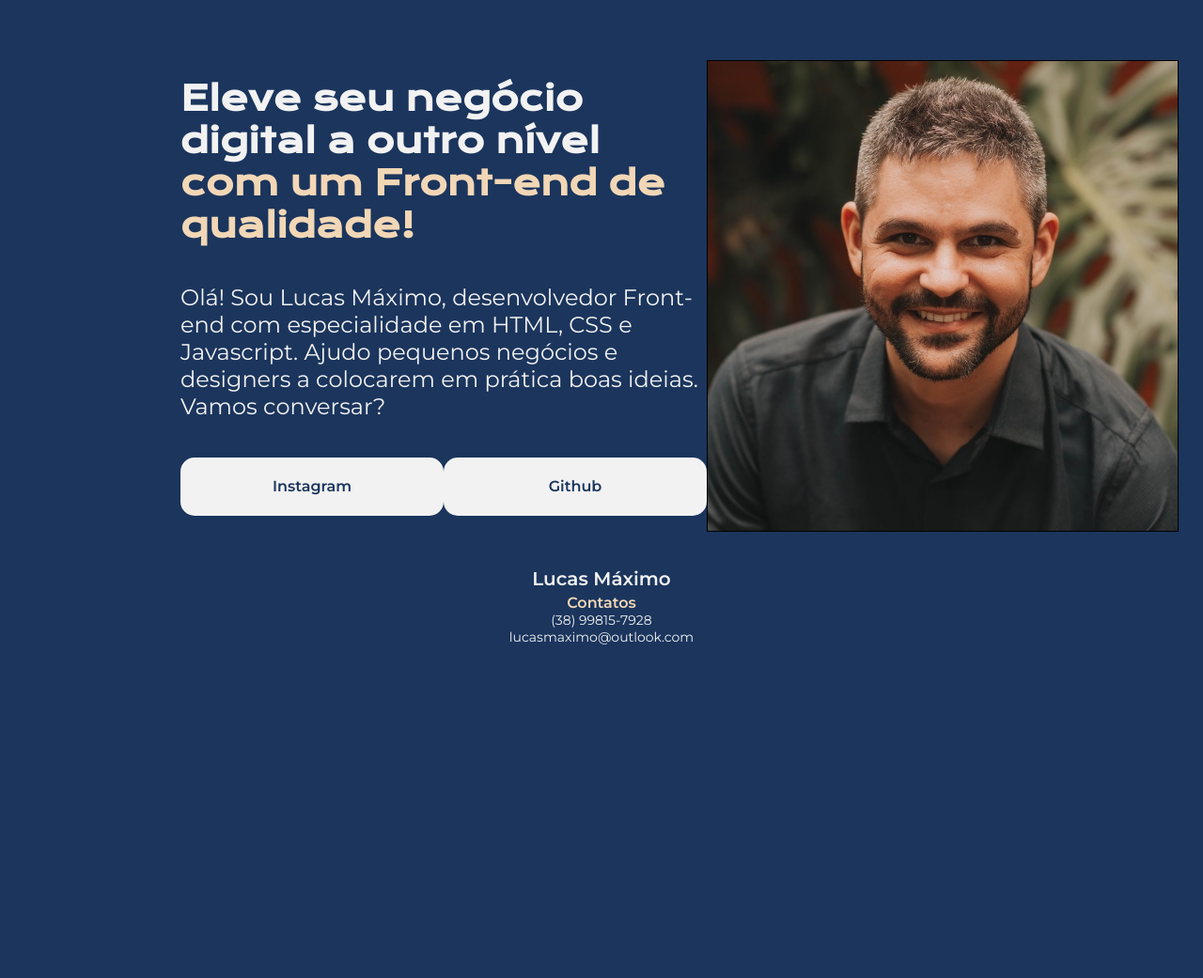
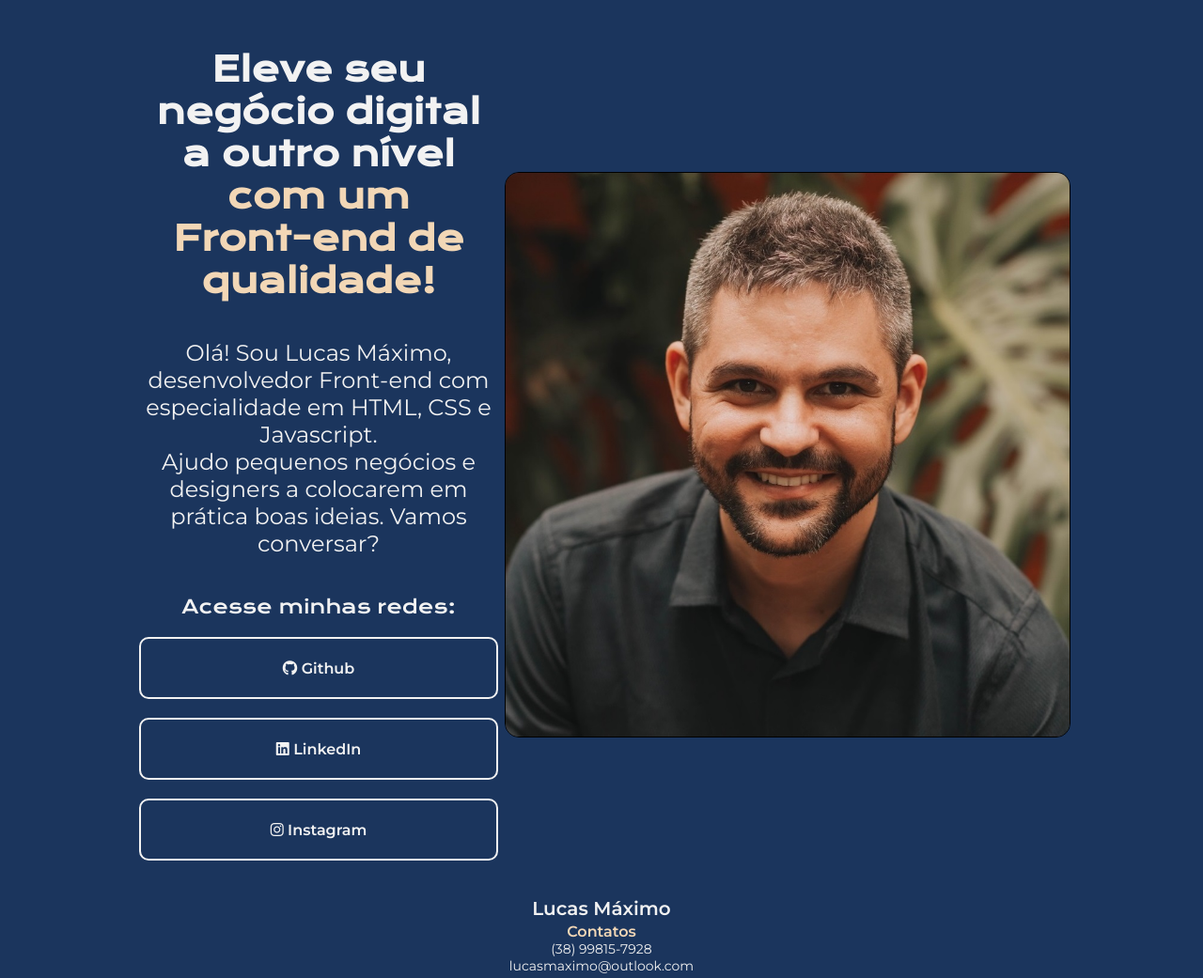
Before and after one commit to lucasmaximo/primeiro-portfolio, a plain HTML site: page index.html in a window 1280 px wide. Shown: the whole page at 94% size. Before the commit the page ends 800 px from the top, so only its background shows below. Drawn offline with nearby package versions, Linux system fonts and the light colour scheme.

Commit message:
Estilizando imagem e botões

```diff
--- a/index.html
+++ b/index.html
@@ -5,19 +5,25 @@
     <meta http-equiv="X-UA-Compatible" content="IE=edge">
     <meta name="viewport" content="width=device-width, initial-scale=1.0">
     <link rel="stylesheet" href="style.css">
+    <script src="https://kit.fontawesome.com/57fe001bae.js" crossorigin="anonymous"></script>
     <title>Portfólio | Lucas Máximo</title>
 </head>
 <body>
     <header></header>
     <main class="apresentacao">
         <section class="apresentacao__conteudo">
-            <h1 class="apresentacao__conteudo__titulo">Eleve seu negócio digital a outro nível
-                <strong class="titulo-destaque">com um Front-end de qualidade!</strong></h1>
+            <h1 class="apresentacao__conteudo__titulo">Eleve seu negócio digital <br>a outro nível
+                <strong class="titulo-destaque">com um <br>Front-end de qualidade!</strong></h1>
             <p class="apresentacao__conteudo__texto">Olá! Sou Lucas Máximo, desenvolvedor Front-end com especialidade em HTML, CSS e Javascript.
-                Ajudo pequenos negócios e designers a colocarem em prática boas ideias. Vamos conversar?</p>
-            <di class="apresentacao__links">
-                <a class="apresentacao__links_link" href="https://www.instagram.com/lm.maximo/">Instagram</a>
-                <a class="apresentacao__links_link" href="https://github.com/lucasmaximo">Github</a>
+                <br>Ajudo pequenos negócios e designers a colocarem em prática boas ideias. Vamos conversar?</p>
+            <div class="apresentacao__links">
+                <h2 class="apresentacao__links__subtitulo">Acesse minhas redes:</h2>
+                <a class="apresentacao__links__link" href="https://github.com/lucasmaximo">
+                    <i class="fa-brands fa-github"></i> Github</a>
+                <a class="apresentacao__links__link" href="https://www.linkedin.com/in/lucasems/">
+                    <i class="fa-brands fa-linkedin"></i> LinkedIn</a>
+                <a class="apresentacao__links__link" href="https://www.instagram.com/lm.maximo/">
+                    <i class="fa-brands fa-instagram"></i> Instagram</a>
             </div>
         </section>
         <img src="assets/minha-imagem.JPG" alt="Foto do Lucas Máximo">
--- a/style.css
+++ b/style.css
@@ -5,19 +5,19 @@
     padding: 0;
 }
 body {
-    /* height: 100vh; faz com que a página ocupe 100% da altura visível da tela no navegador */
+    height: 100vh; /* faz com que a página ocupe 100% da altura visível da tela no navegador */
     box-sizing: border-box; /* garante que nenhum elemento exceda o tamanho lateral da página */
     background-color: #1B355D;
     color: #F2F2F2;
 }
 .apresentacao {
-    margin: 5% 15% 3% 15% ;
+    margin: 4% 11% 3% 11% ;
     display: flex;
     align-items: center;
     justify-content: space-between;
 }
 .apresentacao__conteudo {
-    width: 615px;
+    width: 700px;
     display: flex;
     flex-direction: column;
     gap: 40px 0;
@@ -25,37 +25,54 @@ body {
 .apresentacao__conteudo__titulo {
     font-family: "Krona One", sans-serif;
     font-size: 36px;
+    text-align: center;
 }
 .apresentacao__conteudo__texto {
     font-family: "Montserrat", sans-serif;
     font-size: 24px;
+    text-align: center;
 }
 .titulo-destaque {
     color: #F2D7B6;
 }
 .apresentacao__links {
     display: flex;
+    flex-direction: column;
+    align-items: center;
+    gap: 20px;
     justify-content: space-between;
 }
-.apresentacao__links_link {
-    background-color: #F2F2F2;
-    color: #1B355D;
+.apresentacao__links__subtitulo {
+    font-family: "Krona One", sans-serif;
+    font-weight: 400;
+    font-size: 20px;
+}
+.apresentacao__links__link {
+    background-color: #1B355D;
+    color: #F2F2F2;
     text-align: center;
-    width: 280px;
+    width: 378px;
     padding: 21.5px 0;
     text-decoration: none;
-    border-radius: 15px;
+    border-radius: 10px;
+    border: 2px solid #F2F2F2;
     font-family: "Montserrat", sans-serif;
     font-weight: 600;
     transition: background-color 0.5s ease;
 }
-.apresentacao__links_link:hover{
-    background-color: #F2D7B6;
+.apresentacao__links__link:hover {
+    background-color: #F2F2F2;
+    color: #1B355D;
 }
 img {
-    height: 500px;
-    width: 500px;
+    height: 600px;
+    width: 600px;
     border: 1px solid black;
+    border-radius: 15px;
+    transition: filter 0.5s ease;
+}
+img:hover {
+    filter: brightness(0.7);
 }
 .rodape {
     font-family: "Montserrat", sans-serif;
@@ -81,5 +98,4 @@ img {
     font-size: 14px;
     font-weight: 500;
     color: #F2F2F2;
-
 }
```
